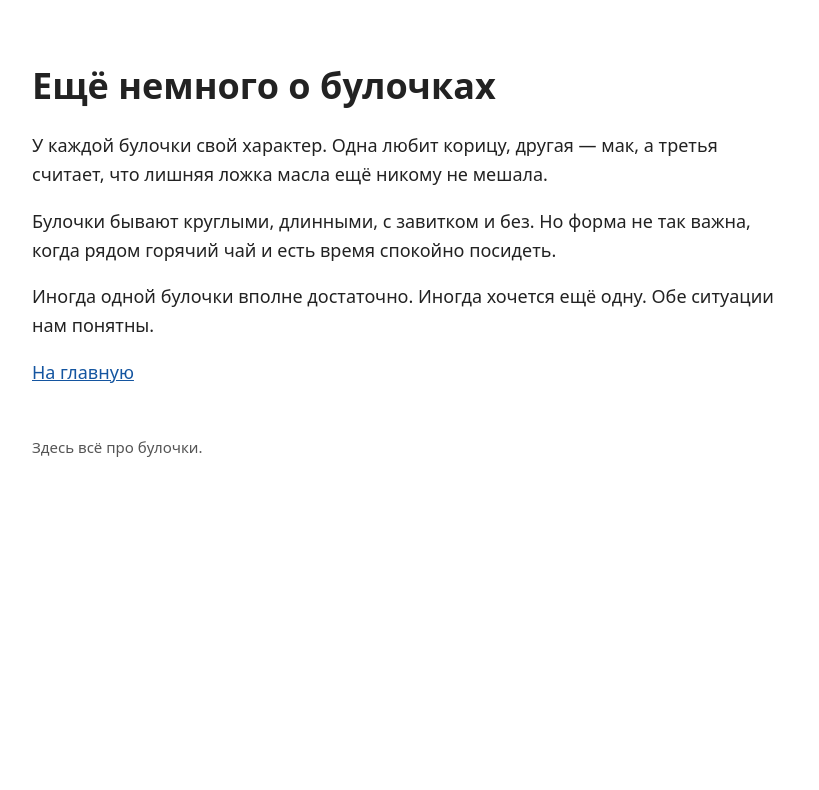
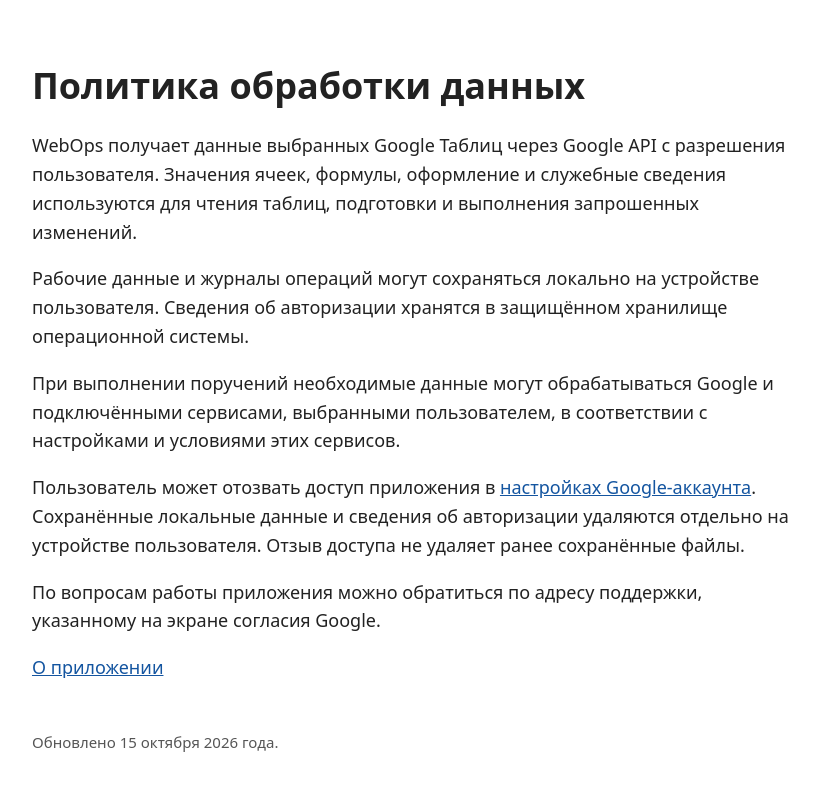
Before and after one commit to WelEnay/app-info, a plain HTML site: page privacy.html in a window 1280 px wide. Shown: the whole page, without its empty margins (228-1047 px from the left). Drawn offline with Linux system fonts and the light colour scheme.

Commit message:
Describe general data handling

```diff
--- a/privacy.html
+++ b/privacy.html
@@ -3,17 +3,19 @@
 <head>
   <meta charset="utf-8">
   <meta name="viewport" content="width=device-width, initial-scale=1">
-  <title>Ещё немного о булочках</title>
+  <title>WebOps — политика обработки данных</title>
   <style>body{font:18px/1.6 system-ui,sans-serif;max-width:760px;margin:64px auto;padding:0 24px;color:#222}a{color:#1455a0}h1{line-height:1.2}footer{margin-top:48px;font-size:15px;color:#555}</style>
 </head>
 <body>
   <main>
-    <h1>Ещё немного о булочках</h1>
-    <p>У каждой булочки свой характер. Одна любит корицу, другая — мак, а третья считает, что лишняя ложка масла ещё никому не мешала.</p>
-    <p>Булочки бывают круглыми, длинными, с завитком и без. Но форма не так важна, когда рядом горячий чай и есть время спокойно посидеть.</p>
-    <p>Иногда одной булочки вполне достаточно. Иногда хочется ещё одну. Обе ситуации нам понятны.</p>
-    <p><a href="index.html">На главную</a></p>
+    <h1>Политика обработки данных</h1>
+    <p>WebOps получает данные выбранных Google Таблиц через Google API с разрешения пользователя. Значения ячеек, формулы, оформление и служебные сведения используются для чтения таблиц, подготовки и выполнения запрошенных изменений.</p>
+    <p>Рабочие данные и журналы операций могут сохраняться локально на устройстве пользователя. Сведения об авторизации хранятся в защищённом хранилище операционной системы.</p>
+    <p>При выполнении поручений необходимые данные могут обрабатываться Google и подключёнными сервисами, выбранными пользователем, в соответствии с настройками и условиями этих сервисов.</p>
+    <p>Пользователь может отозвать доступ приложения в <a href="https://myaccount.google.com/connections">настройках Google-аккаунта</a>. Сохранённые локальные данные и сведения об авторизации удаляются отдельно на устройстве пользователя. Отзыв доступа не удаляет ранее сохранённые файлы.</p>
+    <p>По вопросам работы приложения можно обратиться по адресу поддержки, указанному на экране согласия Google.</p>
+    <p><a href="index.html">О приложении</a></p>
   </main>
-  <footer>Здесь всё про булочки.</footer>
+  <footer>Обновлено 15 октября 2026 года.</footer>
 </body>
 </html>
```
